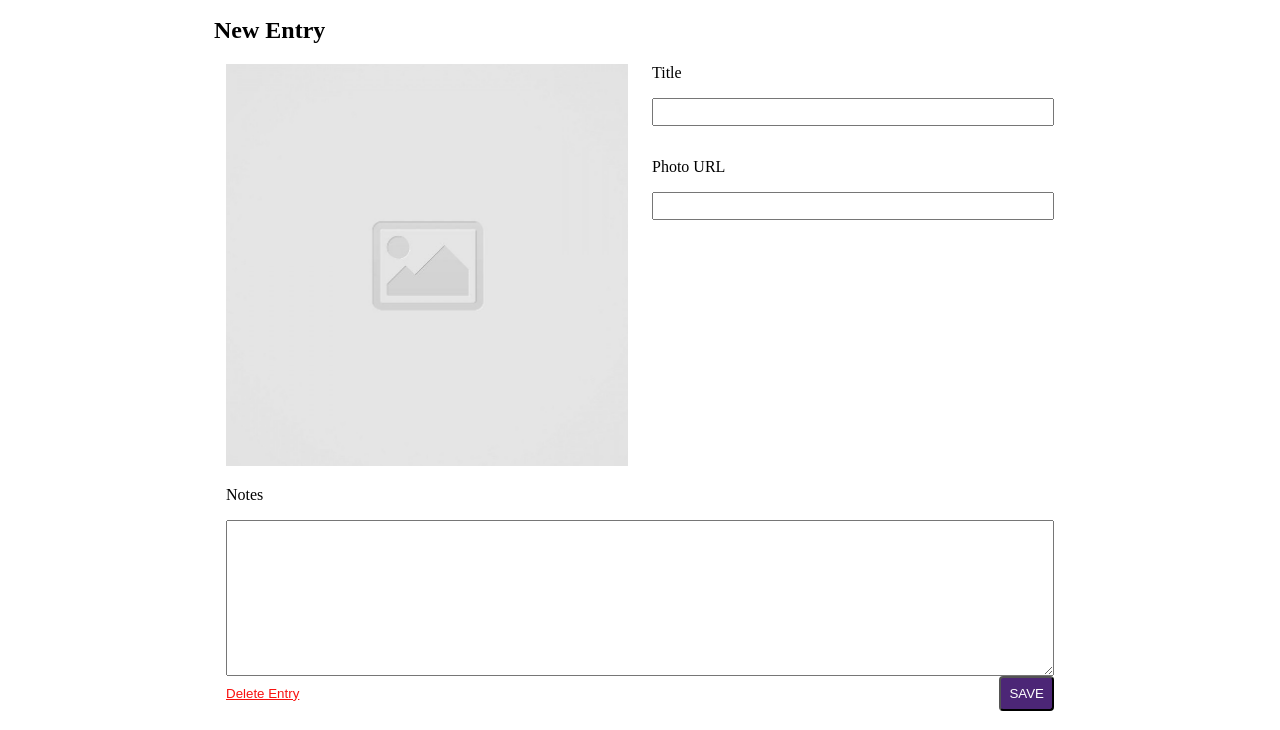
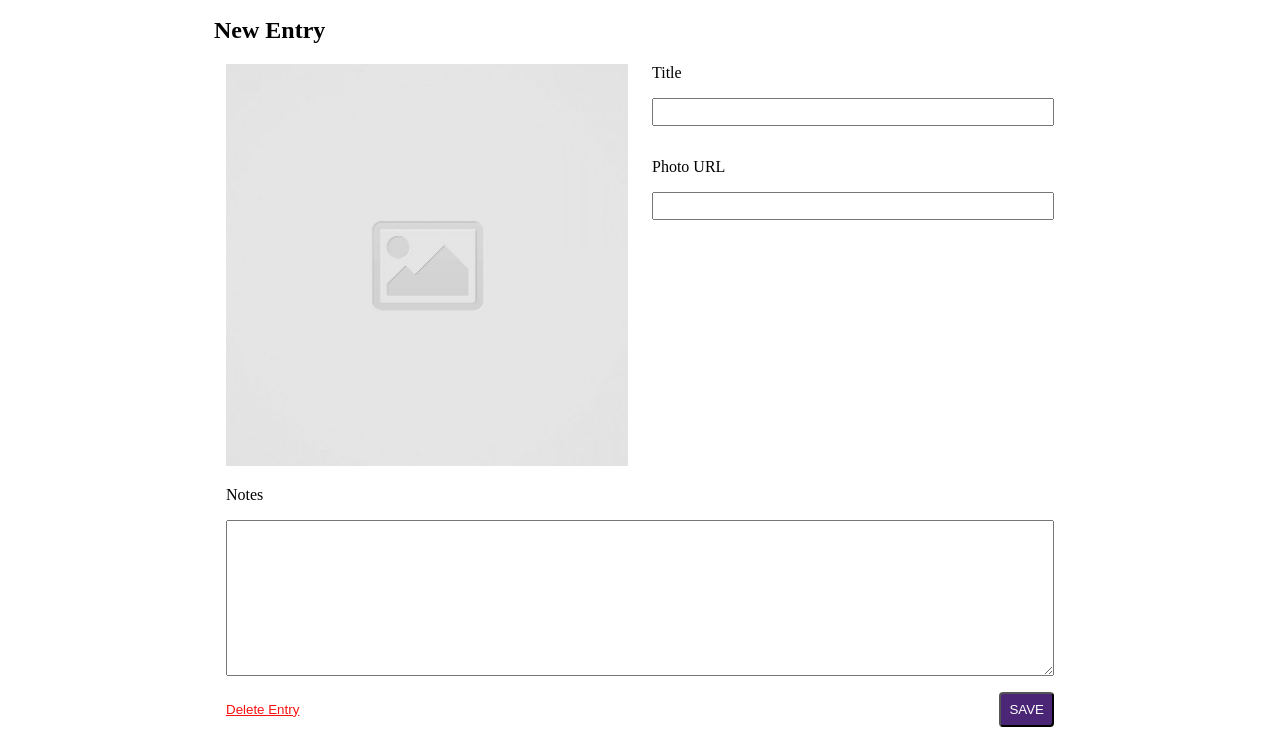
Before and after one commit to techmatlock/code-journal, a website: page index.html in a window 1280 px wide. Shown: the part 70-800 px from the top of the page. Drawn offline with Linux system fonts and the light colour scheme.

Commit message:
Added button rule set

```diff
--- a/css/styles.css
+++ b/css/styles.css
@@ -16,6 +16,10 @@ input {
 
 label {
   margin-bottom: 1rem;
+}
+
+button {
+  margin-top: 1rem;
 }
 
 .bold {
```
